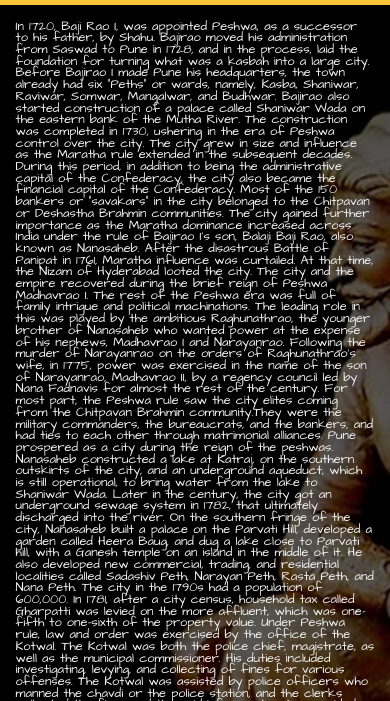
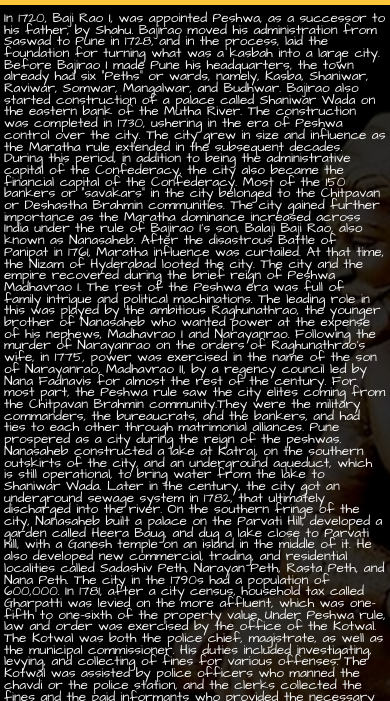
Before and after one commit to AmeyaJain-25/Punekar-Website, a plain HTML site: page history.html in a window 390 px wide. Shown: the part 143-844 px from the top of the page. Drawn offline with nearby package versions, Linux system fonts and the light colour scheme; animation ran at ten frames a second; a web font is replaced by a local one.

Commit message:
History Page Correction

```diff
--- a/css/mob-tab-style.css
+++ b/css/mob-tab-style.css
@@ -54,7 +54,7 @@
 
 
     main .container-fluid .slider-content .text-content-1{
-        font-size: .8em;
+        font-size: 1em;
         line-height: 3.6vmin;
     }
 
@@ -188,7 +188,7 @@
     }
 
     main .container-fluid .slider-content .text-content-1{
-        font-size: .8em;
+        font-size: .85em;
         line-height: 3vmin;
 
     }
@@ -329,7 +329,7 @@
     }
 
     main .container-fluid .slider-content .text-content-1{
-        font-size: .9em;
+        font-size: .95em;
         line-height: 3.5vmin;
 
 
@@ -429,12 +429,12 @@
 
     main .container-fluid .backgroundImage{
 
-        background-position: -450vmin;
+        background-position: -600vmin;
         height: 2000px;
     }
 
     main .container-fluid .slider-content .text-content-1{
-        font-size: .9em;
+        font-size: .95em;
         line-height: 4.3vmin;
 
 
--- a/css/style.css
+++ b/css/style.css
@@ -341,19 +341,26 @@ main .container-fluid .backgroundImage{
     background-size: cover;
     background-position: center;
     background-repeat: no-repeat;
+    background-color: rgba(0, 0, 0, 0.6);
+
 }
 
-
+.shivaji-maharaj{
+    background: rgba(0, 0, 0, 0.6);
+    overflow: hidden;
+}
 
 
 
 main .container-fluid .slider-content .text-content-1{
     color: whitesmoke;
     font-family: var(--font-7);
-    padding: 4vmin;
-    font-size: 1em;
+    padding: 2vmin 1vmin;
+    font-size: 1.1em;
     line-height: 4vmin;
-    background: rgba(0, 0, 0, 0.6);
+    background: rgba(0, 0, 0, 0.8);
+
+
 }
 
 
@@ -1479,23 +1486,3 @@ main .eatables .col-lg-7 p{
 
 
 /* education-page-end */
-
-
-
-
-
-
-
-
-
-
-
-
-
-
-
-
-
-
-
-/* historic-page-end */
--- a/history.html
+++ b/history.html
@@ -67,10 +67,10 @@
 
 
     <main>
-        <secttion class="slider">
+        <section class="slider">
             <div class="container-fluid shivaji-maharaj p-0">
                 <div class="backgroundImage">
-                    <div class="slider-content text-left">
+                    <div class="container-fluid m-0 p-0 slider-content text-left">
                         <div>
                             <p class="text-content-1">
                                 In 1720, Baji Rao I, was appointed Peshwa, as a successor to his father, by Shahu. Bajirao moved his administration from Saswad to Pune in 1728, and in the process, laid the foundation for turning what was a kasbah into a large city. Before Bajirao I made Pune his headquarters, the town already had six "Peths" or wards, namely, Kasba, Shaniwar, Raviwar, Somwar, Mangalwar, and Budhwar. Bajirao also started construction of a palace called Shaniwar Wada on the eastern bank of the Mutha River. The construction was completed in 1730, ushering in the era of Peshwa control over the city. The city grew in size and influence as the Maratha rule extended in the subsequent decades. During this period, in addition to being the administrative capital of the Confederacy, the city also became the financial capital of the Confederacy. Most of the 150 bankers or "savakars" in the city belonged to the Chitpavan or Deshastha Brahmin communities.
@@ -87,7 +87,7 @@
                 </div>
             </div>
 
-        </secttion>
+        </section>
     </main>
 
 
@@ -97,7 +97,7 @@
 
 
 
-    <footer class="p-0 m-0">
+    <footer>
         <div class="container-fluid">
             <div class="row text-left pt-4">
                 <div class="col-md-5 col-sm-12 aboutus aboutus-history">
```
Also changed, not shown: culture.html (+1 -1 lines).
